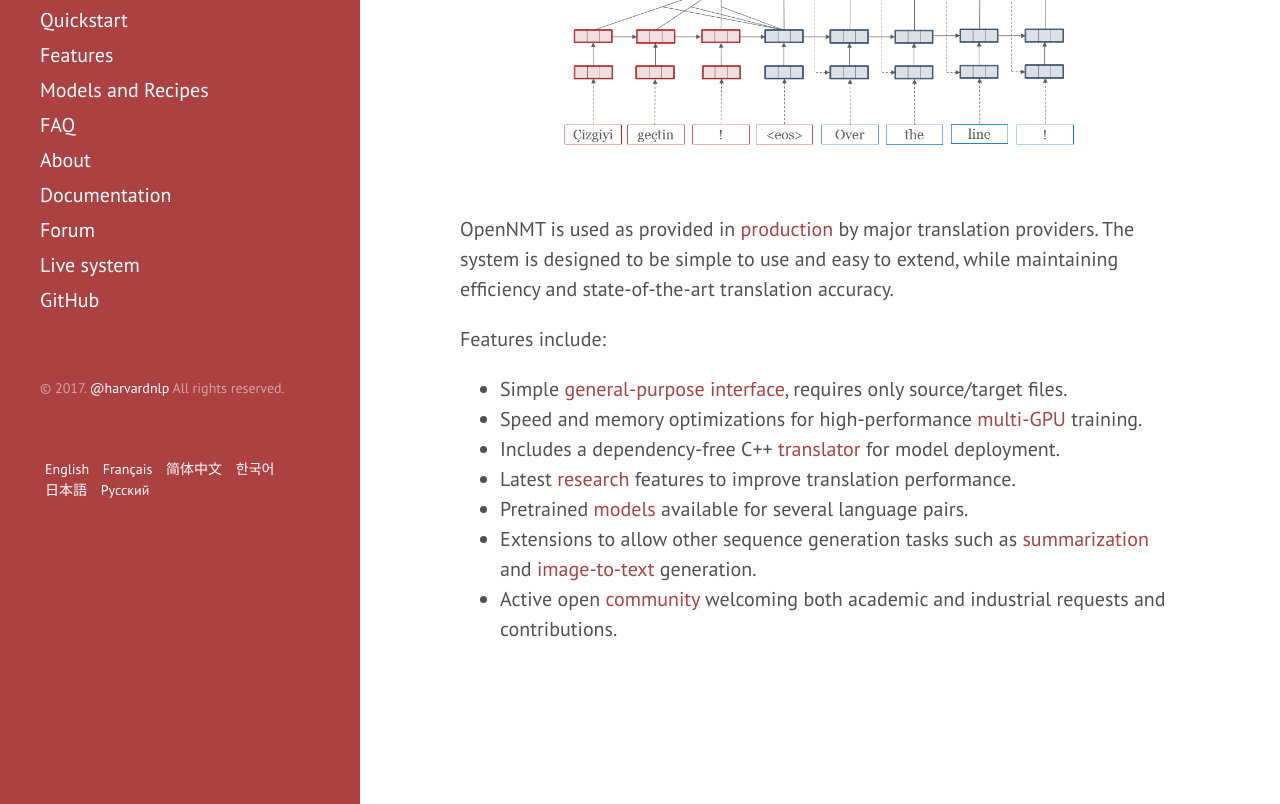
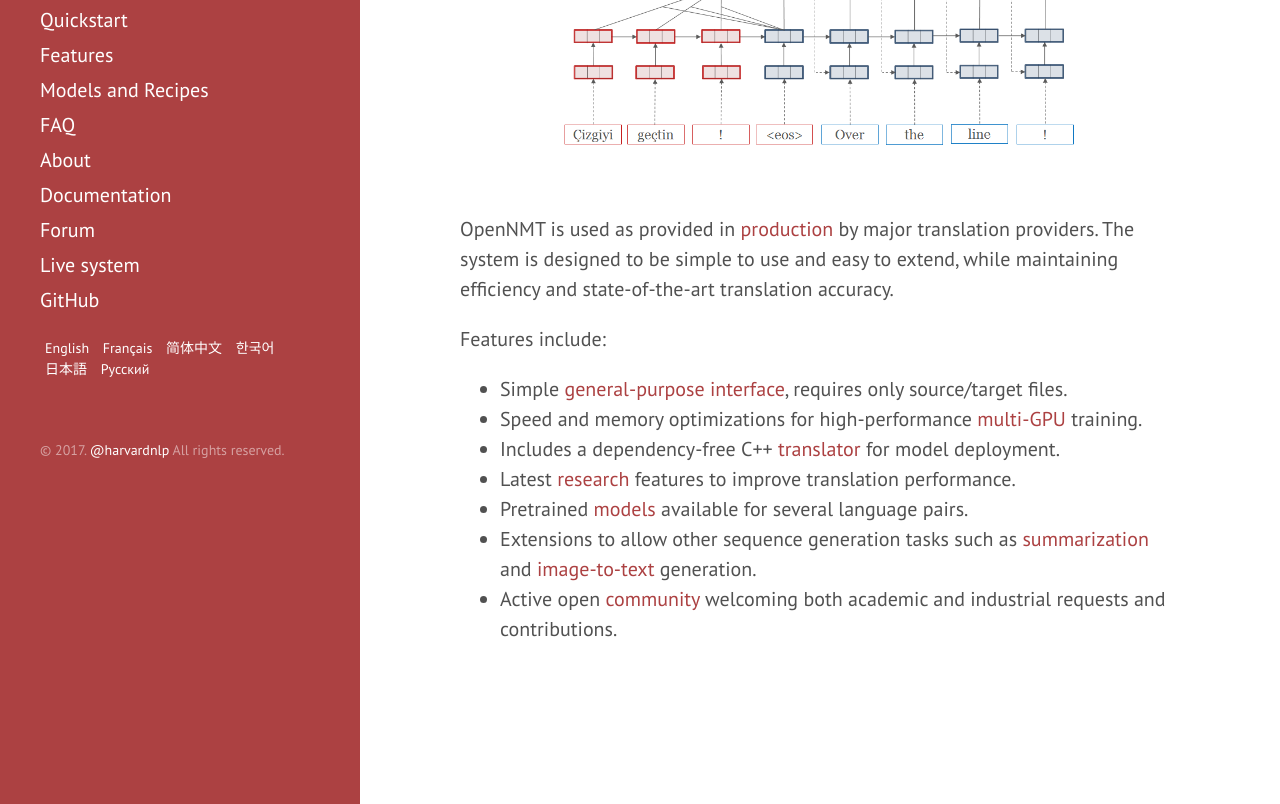
Before and after one commit to OpenNMT/opennmt.github.io, a Jekyll site: the page built from index.md, in a window 1280 px wide and 1124 px high. Shown: the part 320-1124 px from the top of the window. Built offline with Jekyll 4.4.1, drawn with Linux system fonts in a browser that asks for light colours.

Commit message:
Update sidebar.html

```diff
--- a/_includes/sidebar.html
+++ b/_includes/sidebar.html
@@ -32,9 +32,7 @@
       <!-- <span class="sidebar-nav-item">Currently v{{ site.version }}</span> -->
     </nav>
 
-    <p>&copy; {{ site.time | date: '%Y' }}. <a href="http://twitter.com/harvardnlp/">@harvardnlp</a> All rights reserved.</p>
-
-    <div id="select-language">
+        <div id="select-language">
       <ul>
         <li><a href="http://opennmt.net">English</a></li>
         <li><a href="http://fr.opennmt.net">Français</a></li>
```
Also changed, not shown: other parts of _includes/sidebar.html (+4 -0 lines).
